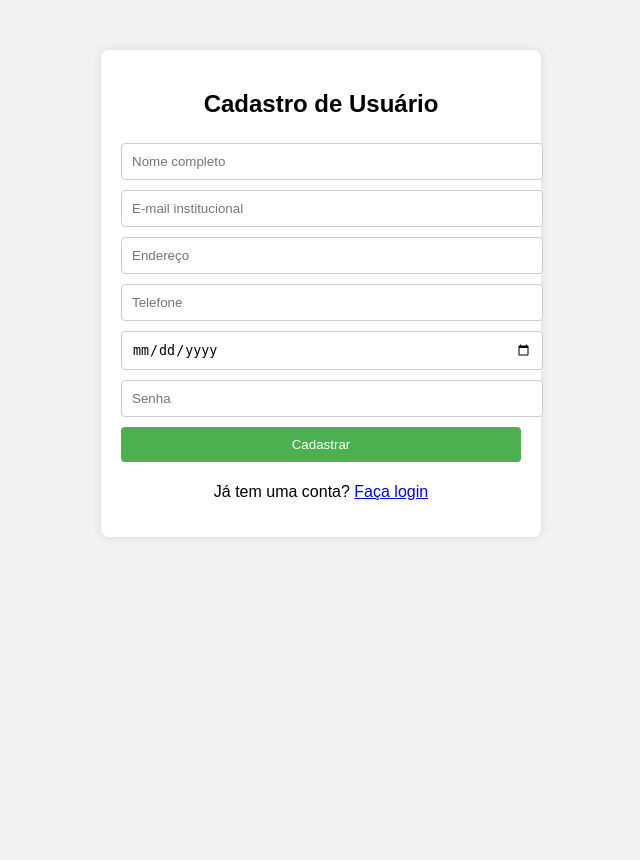
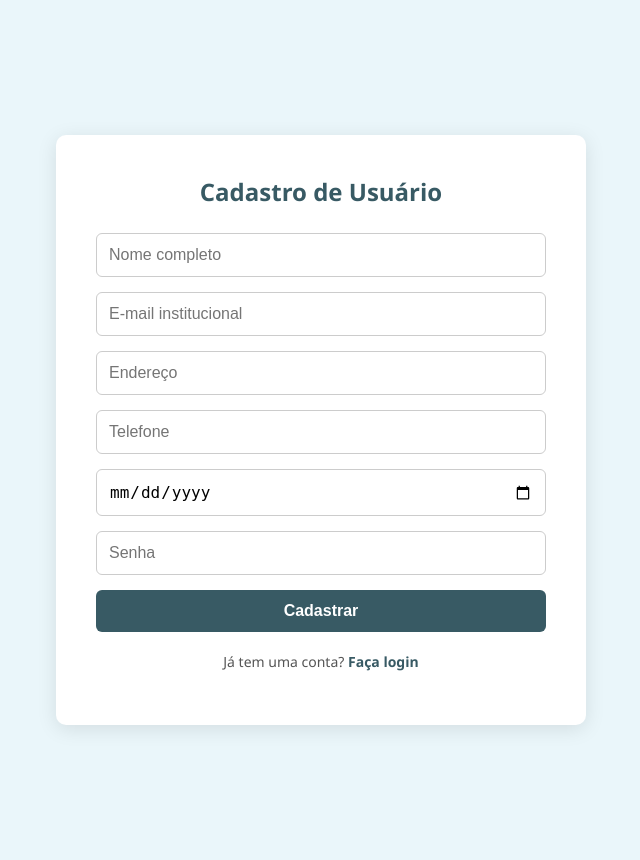
Before and after one commit to victorribeiro12/VACS2010, a PHP site: page /cadastro.php in a window 1280 px wide. Shown: the whole page, without its empty margins (319-959 px from the left). Before the commit the page ends 537 px from the top, so only its background shows below. Run offline with PHP 8.4, Linux system fonts and the light colour scheme.

Commit message:
feat (php) Php final

```diff
--- a/Diretor/diretor.php
+++ b/Diretor/diretor.php
@@ -1,5 +1,9 @@
 <?php
-require_once '/Php/db.php'; // Inclui o arquivo de conexão com o banco de dados
+require_once '/* =================================
+   ESTRUTURA BÁSICA (Layout Principal)
+   ================================= */
+
+db.php'; // Inclui o arquivo de conexão com o banco de dados
 // Habilita o report de erros do MySQLi como exceções
 mysqli_report(MYSQLI_REPORT_ERROR | MYSQLI_REPORT_STRICT);
 
--- a/Php/cadastro.php
+++ b/Php/cadastro.php
@@ -18,16 +18,77 @@ if (isset($_SESSION['usuario_nome'])) {
     <meta charset="UTF-8">
     <title>Cadastro de Usuário</title>
     <style>
-        body { font-family: Arial, sans-serif; background-color: #f2f2f2; }
-        .container { max-width: 400px; margin: 50px auto; background: #fff; padding: 20px; border-radius: 8px; box-shadow: 0 0 10px rgba(0,0,0,0.1); }
-        input, button { width: 100%; padding: 10px; margin: 5px 0; border-radius: 4px; border: 1px solid #ccc; }
-        button { background-color: #4CAF50; color: white; border: none; cursor: pointer; }
-        button:hover { background-color: #45a049; }
-        h2 { text-align: center; }
+        body {
+            font-family: "Segoe UI", Arial, sans-serif;
+            margin: 0;
+            background-color: #eaf6fa; /* Fundo azul claro do tema */
+            display: flex;
+            justify-content: center;
+            align-items: center;
+            min-height: 100vh; /* Garante que o corpo ocupe a tela toda */
+            padding: 30px 0; /* Adiciona um padding vertical para rolar se necessário */
+        }
+        .register-container {
+            background-color: #ffffff;
+            padding: 40px;
+            border-radius: 10px;
+            box-shadow: 0 4px 20px rgba(0, 0, 0, 0.1);
+            width: 100%;
+            max-width: 450px; /* Um pouco maior para acomodar mais campos */
+            text-align: center;
+        }
+        .register-container h2 {
+            color: #385a64; /* Tom de azul escuro do tema */
+            margin-top: 0;
+            margin-bottom: 25px;
+            font-size: 24px;
+        }
+        .register-container input {
+            width: 100%;
+            padding: 12px;
+            margin-bottom: 15px;
+            border: 1px solid #ccc;
+            border-radius: 6px;
+            box-sizing: border-box;
+            font-size: 16px;
+        }
+        .register-container input:focus {
+            border-color: #9dd9eb; /* Cor do tema no foco */
+            outline: none;
+            box-shadow: 0 0 5px rgba(157, 217, 235, 0.5);
+        }
+        .register-container button {
+            width: 100%;
+            padding: 12px;
+            border: none;
+            border-radius: 6px;
+            background-color: #385a64; /* Azul escuro do tema */
+            color: white;
+            font-size: 16px;
+            font-weight: 600;
+            cursor: pointer;
+            transition: background-color 0.2s;
+        }
+        .register-container button:hover {
+            background-color: #2c464f; /* Tom mais escuro no hover */
+        }
+        .login-link {
+            margin-top: 20px;
+            font-size: 14px;
+            color: #555;
+        }
+        .login-link a {
+            color: #385a64; /* Azul escuro do tema */
+            text-decoration: none;
+            font-weight: 600;
+        }
+        .login-link a:hover {
+            text-decoration: underline;
+        }
     </style>
 </head>
 <body>
-    <div class="container">
+    <div class="register-container">
         <h2>Cadastro de Usuário</h2>
         <form action="processa_cadastro.php" method="POST">
             <input type="text" name="nome" placeholder="Nome completo" required>
@@ -38,7 +99,7 @@ if (isset($_SESSION['usuario_nome'])) {
             <input type="password" name="senha" placeholder="Senha" required>
             <button type="submit">Cadastrar</button>
         </form>
-        <p style="text-align:center;">Já tem uma conta? <a href="login.php">Faça login</a></p>
+        <p class="login-link">Já tem uma conta? <a href="login.php">Faça login</a></p>
     </div>
 </body>
 </html>
```
Also changed, not shown: Php/db.php (+23 -14 lines), Php/login.php (+133 -78 lines), Php/processa_cadastro.php (+86 -37 lines).
